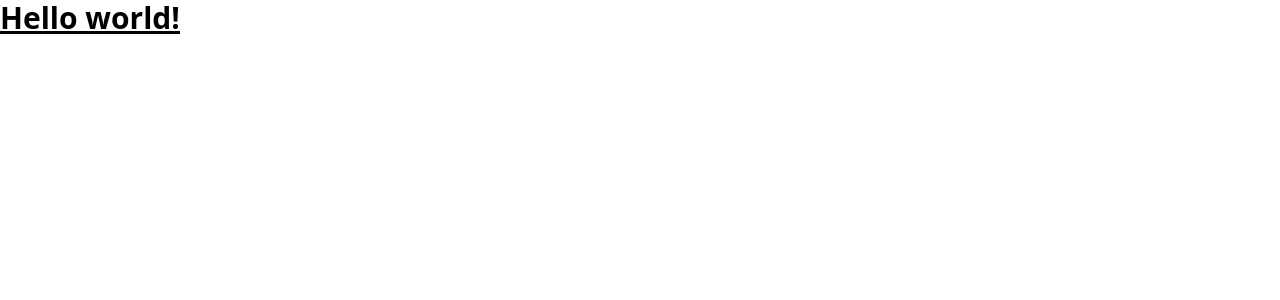
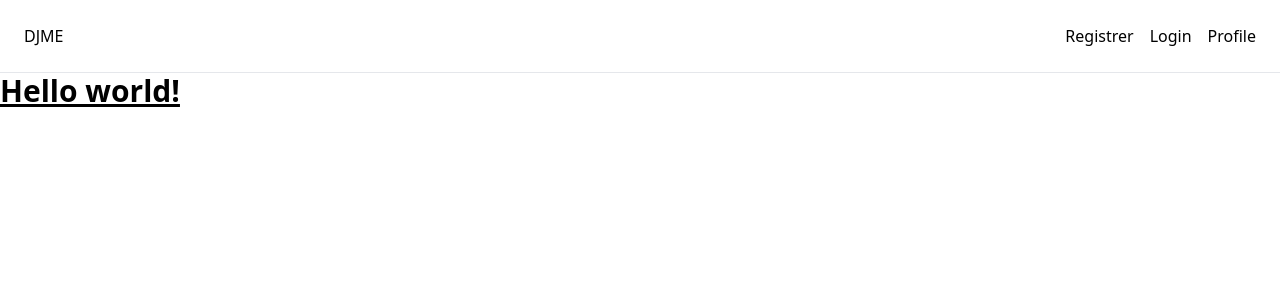
Before and after one commit to Yariandres/nuxt-dj-directory, a Nuxt app: page / in a window 1280 px wide. Shown: the top 300 px of the page. Built offline with nearby package versions, Linux system fonts and the light colour scheme; no server answers.

Commit message:
adds naviagtion link

```diff
--- a/app.vue
+++ b/app.vue
@@ -1,3 +1,4 @@
 <template>
+  <layout-navbar />
   <NuxtPage />
 </template>
--- /dev/null
+++ b/components/layout/navbar.vue
@@ -0,0 +1,14 @@
+import type { hydrate } from 'vue'; import type { NuxtLink } from
+'#build/components';
+<template>
+  <nav class="flex justify-between px-6 py-6">
+    <NuxtLink to="/">DJME</NuxtLink>
+
+    <div class="flex gap-4">
+      <NuxtLink to="/register">Registrer</NuxtLink>
+      <NuxtLink to="/login">Login</NuxtLink>
+      <NuxtLink to="/profile">Profile</NuxtLink>
+    </div>
+  </nav>
+  <hr />
+</template>
--- a/tailwind.config.js
+++ b/tailwind.config.js
@@ -12,4 +12,5 @@ export default {
     extend: {},
   },
   plugins: [],
+  darkMode: 'class',
 };
```
